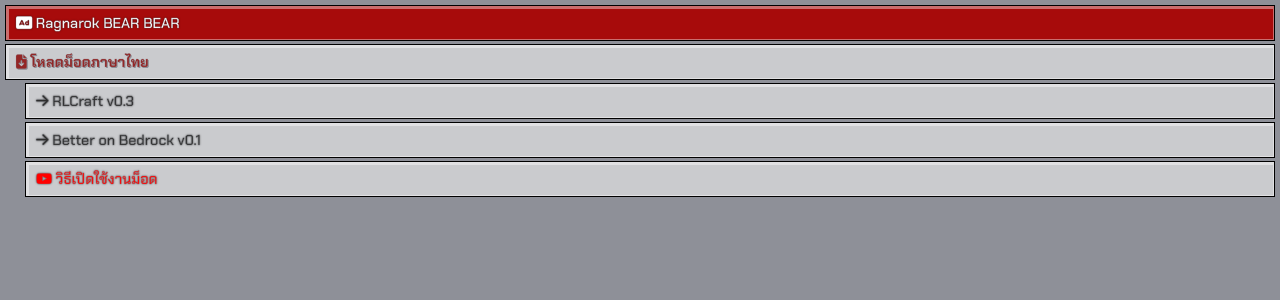
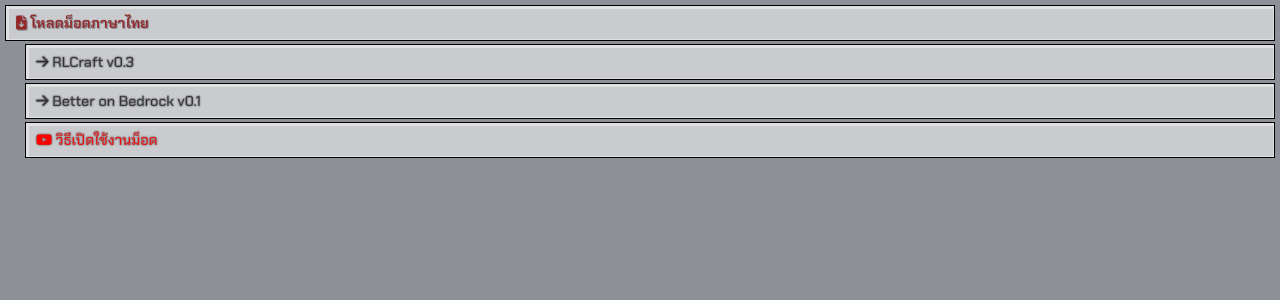
Before and after one commit to 2RDex/2rdex.github.io, a Jekyll site: the page built from mods-info.html, in a window 1280 px wide. Shown: the top 300 px of the page. Built offline with Jekyll 4.4.1, drawn with Linux system fonts in a browser that asks for light colours; nearby versions of some CDN libraries.

Commit message:
30.07.25

```diff
--- a/_layouts/mods-info.html
+++ b/_layouts/mods-info.html
@@ -20,10 +20,10 @@
 
 <body>
     <ul class="tree-menu">
-        <li class="menu-item expanded">
+        <!--<li class="menu-item expanded">
             <a href="http://thenerdgamer.servegame.com" class="menu-link ro-bear" target="_top"><i
                     class="fa-solid fa-rectangle-ad"></i> Ragnarok BEAR BEAR</a>
-        </li>
+        </li>-->
         <li class="menu-item expanded">
             <a href="{{site.url}}/mods" class="menu-link category-link" style="color: #942626;" target="_top"><i
                     class="fa-solid fa-file-arrow-down"></i> โหลดม็อดภาษาไทย</a>
```
